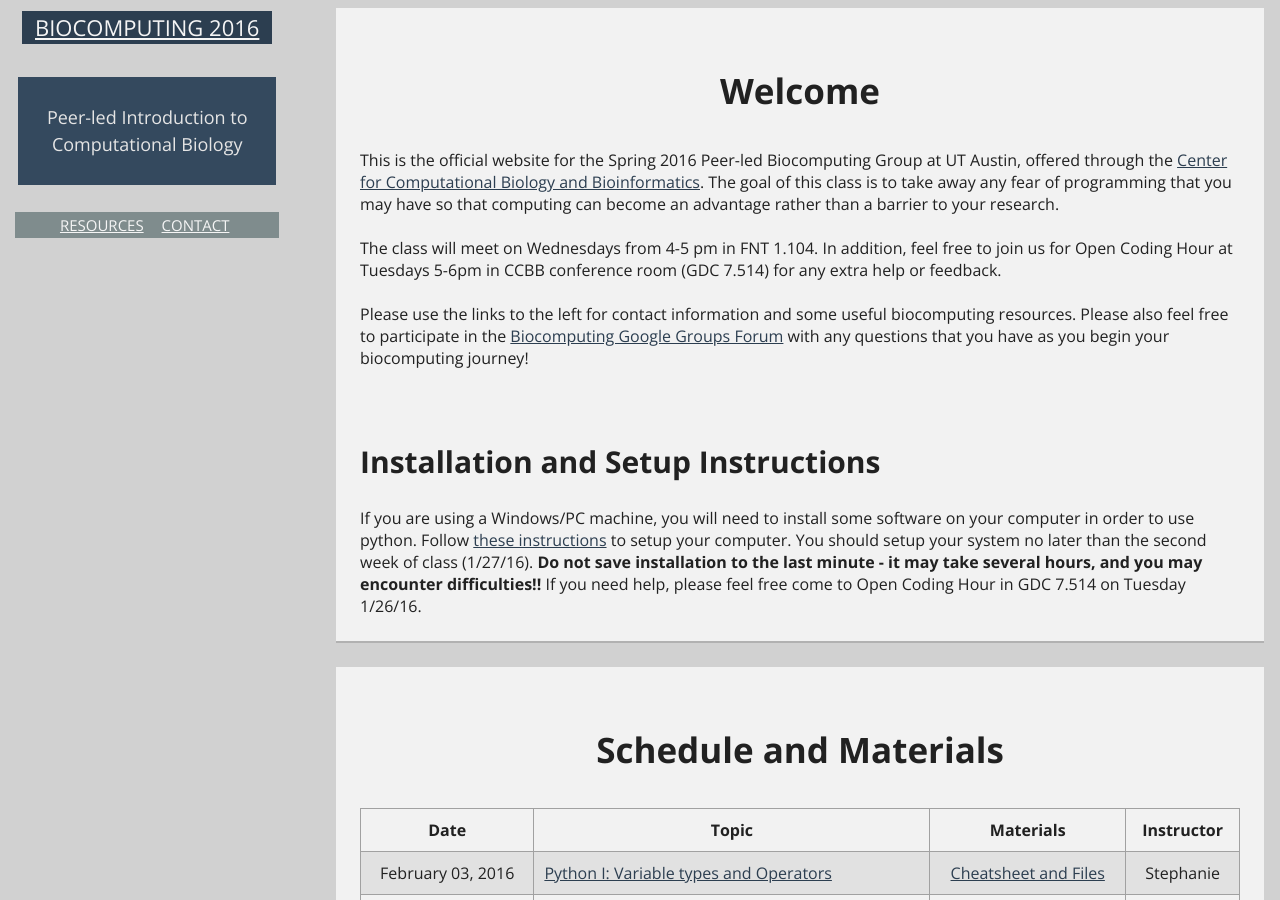
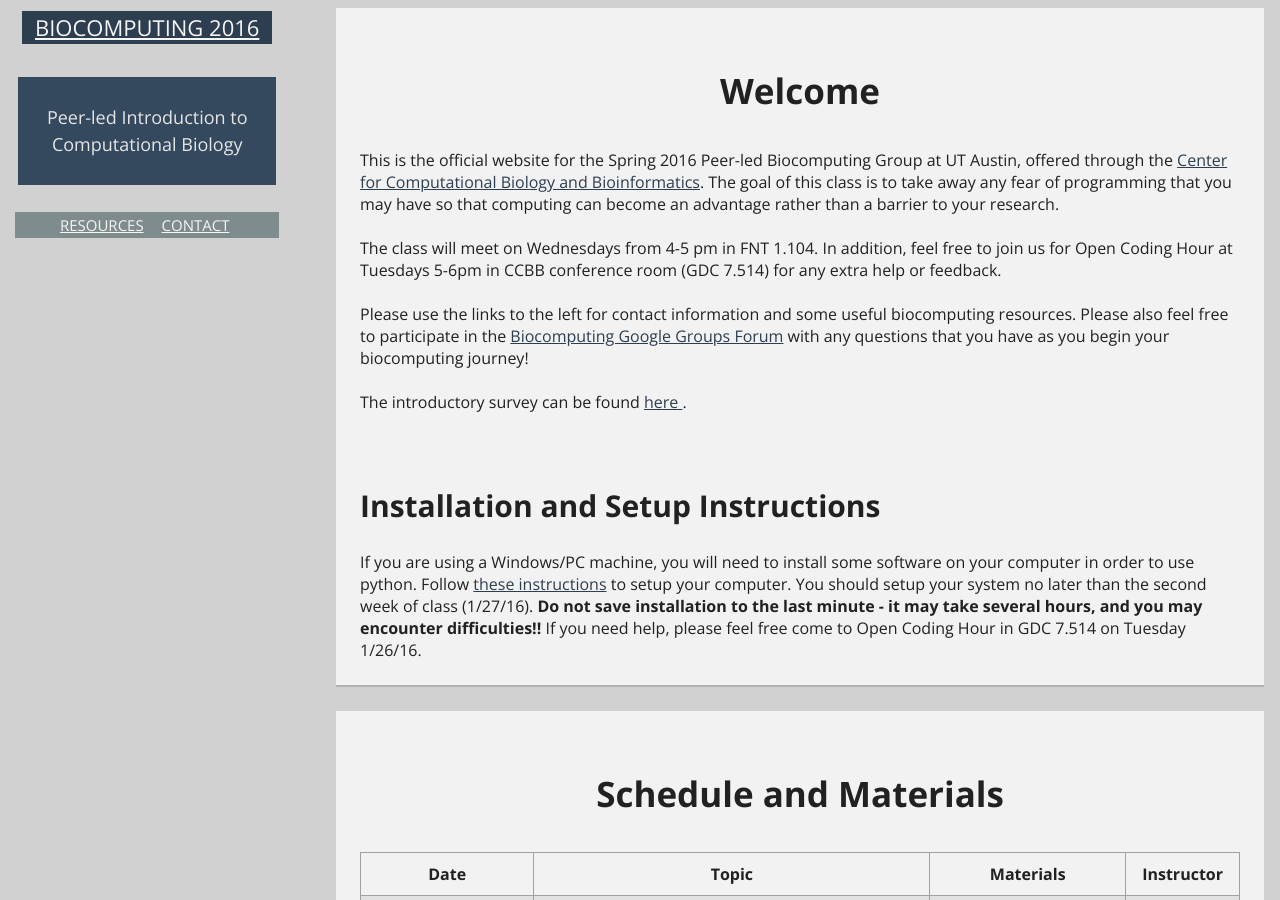
Before and after one commit to CCBBatUT/Biocomputing_Spring2016, a Jekyll site: the page built from index.html, in a window 1280 px wide and 900 px high. Built offline with Jekyll 4.4.1, drawn with Linux system fonts in a browser that asks for light colours; Markdown is read by kramdown in place of the engine named in the settings.

Commit message:
added URL for intro survey

```diff
--- a/index.html
+++ b/index.html
@@ -12,7 +12,8 @@ layout: default
     The class will meet on Wednesdays from 4-5 pm in FNT 1.104. In addition, feel free to join us for Open Coding Hour at Tuesdays 5-6pm in CCBB conference room (GDC 7.514) for any extra help or feedback.
     <br><br>
     Please use the links to the left for contact information and some useful biocomputing resources. Please also feel free to participate in the <a href="https://groups.google.com/forum/#!forum/utbiocomputing">Biocomputing Google Groups Forum</a> with any questions that you have as you begin your biocomputing journey!
-
+    <br><br>
+    The introductory survey can be found <a href="https://www.surveymonkey.com/r/LD3PJ53">here </a>.
     <br><br>
 
 
```
